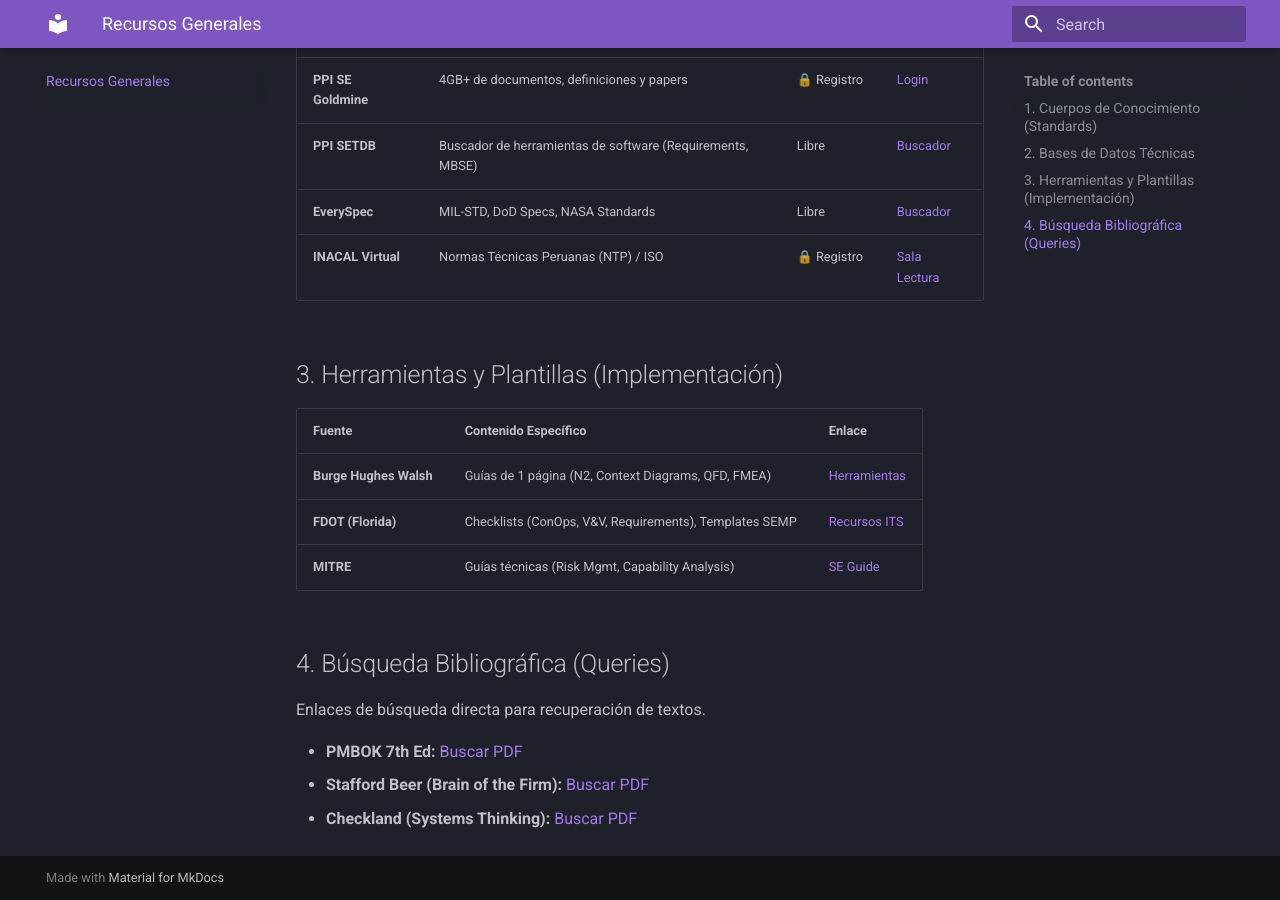
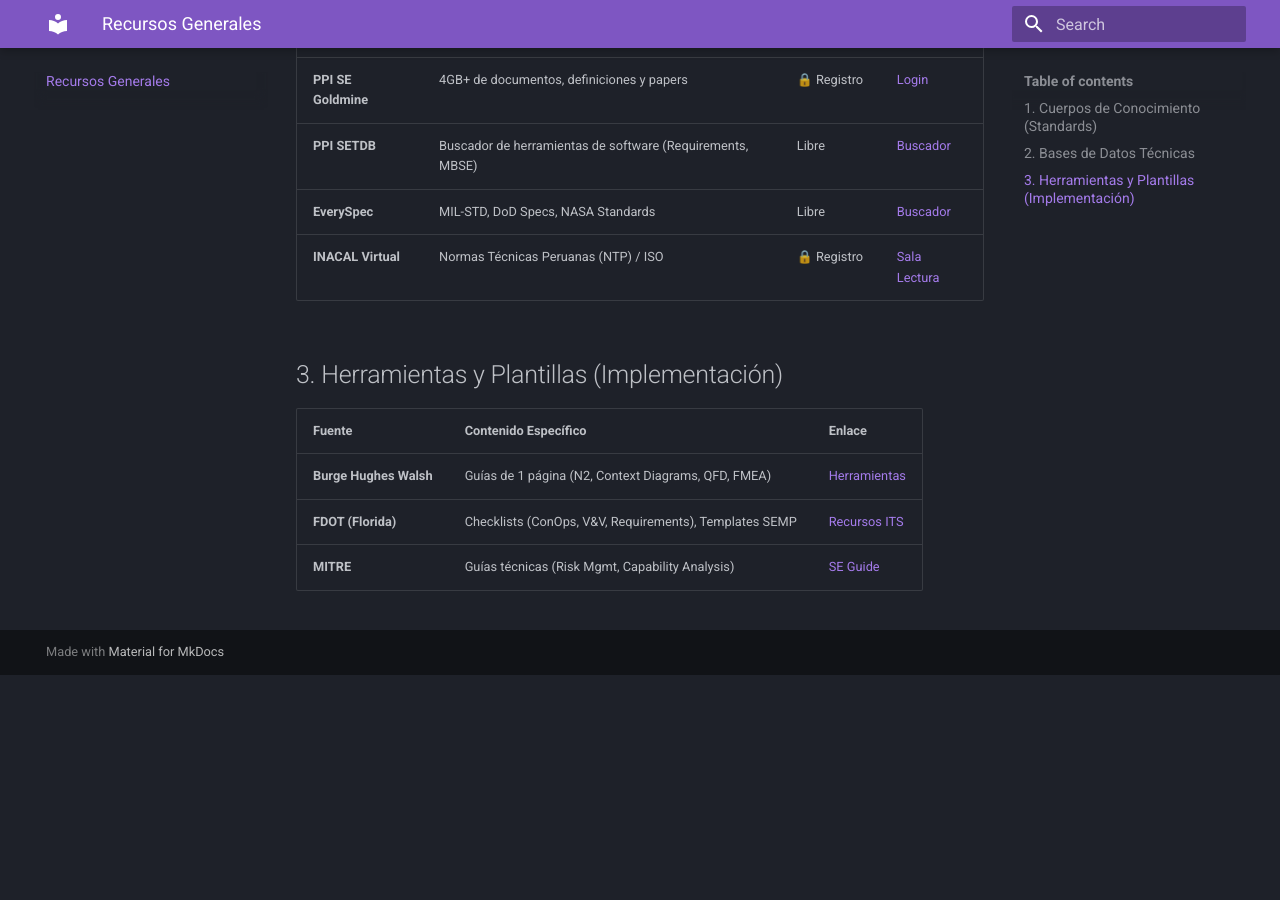
Before and after one commit to jhulio435m/sistemas-complejos, an MkDocs documentation site: the page built from docs/recursos/index.md, in a window 1280 px wide and 900 px high, scrolled down 643 px. Built offline with MkDocs 1.6.1 and Material for MkDocs 9.7.7, drawn with Linux system fonts in a browser that asks for light colours; after the commit the page ends 1318 px from its top, so only the background shows below that.

Commit message:
index.md update

```diff
--- a/docs/recursos/index.md
+++ b/docs/recursos/index.md
@@ -22,10 +22,3 @@
 | **Burge Hughes Walsh** | Guías de 1 página (N2, Context Diagrams, QFD, FMEA) | [Herramientas](https://www.burgehugheswalsh.co.uk/systems-engineering/tools.aspx) |
 | **FDOT (Florida)** | Checklists (ConOps, V&V, Requirements), Templates SEMP | [Recursos ITS](https://www.fdot.gov/traffic/its/projects-deploy/semp.shtm) |
 | **MITRE** | Guías técnicas (Risk Mgmt, Capability Analysis) | [SE Guide](https://www.mitre.org/news-insights/publication/systems-engineering-guide-introduction-risk-management) |
-
-## 4. Búsqueda Bibliográfica (Queries)
-Enlaces de búsqueda directa para recuperación de textos.
-
-* **PMBOK 7th Ed:** [Buscar PDF](https://google.com/search?q=PMBOK+7th+edition+filetype:pdf)
-* **Stafford Beer (Brain of the Firm):** [Buscar PDF](https://google.com/search?q=Brain+of+the+Firm+Stafford+Beer+filetype:pdf)
-* **Checkland (Systems Thinking):** [Buscar PDF](https://google.com/search?q=Systems+Thinking+Systems+Practice+Checkland+filetype:pdf)
```
Also changed, not shown: README.md (+0 -23 lines).
